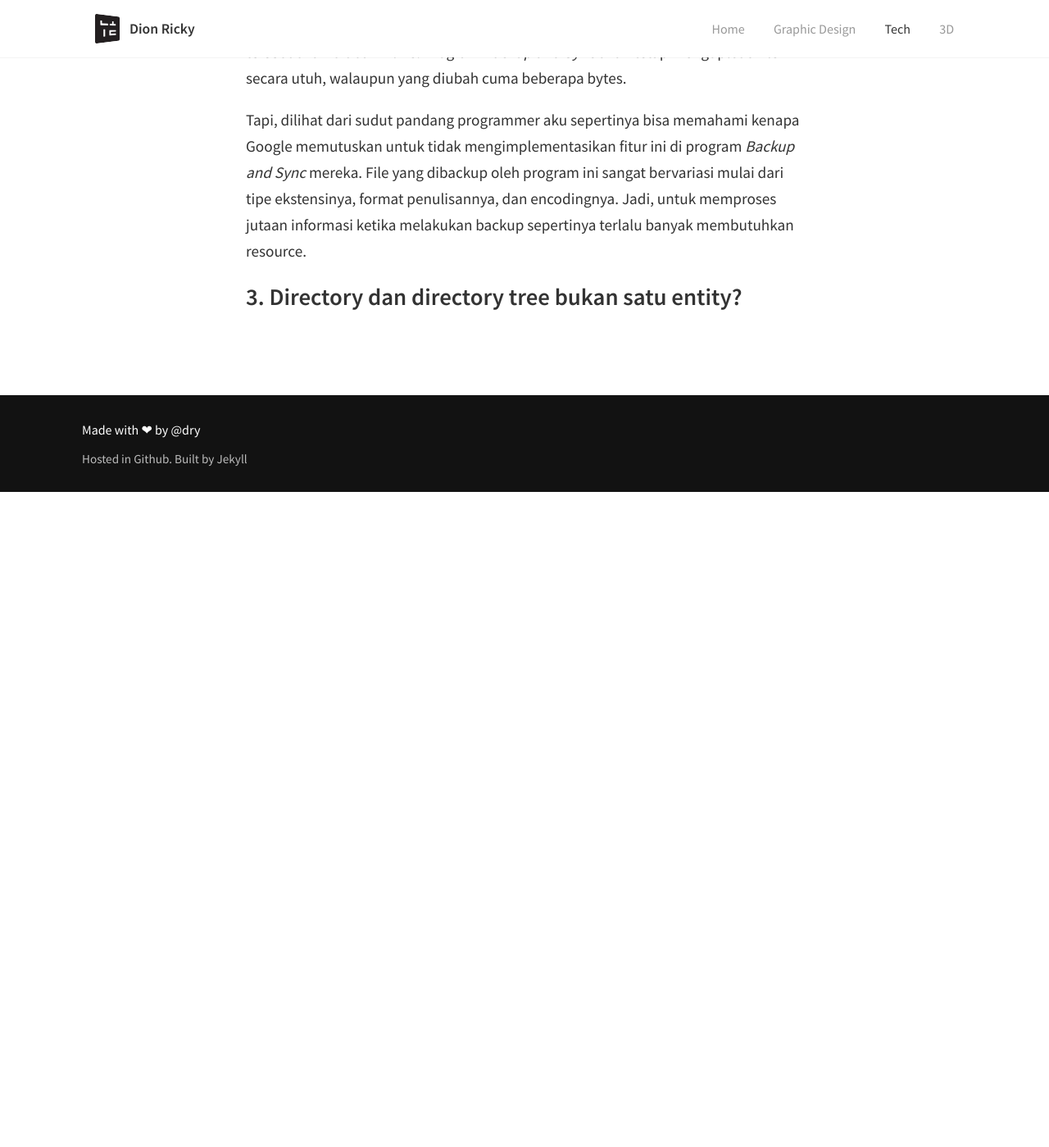
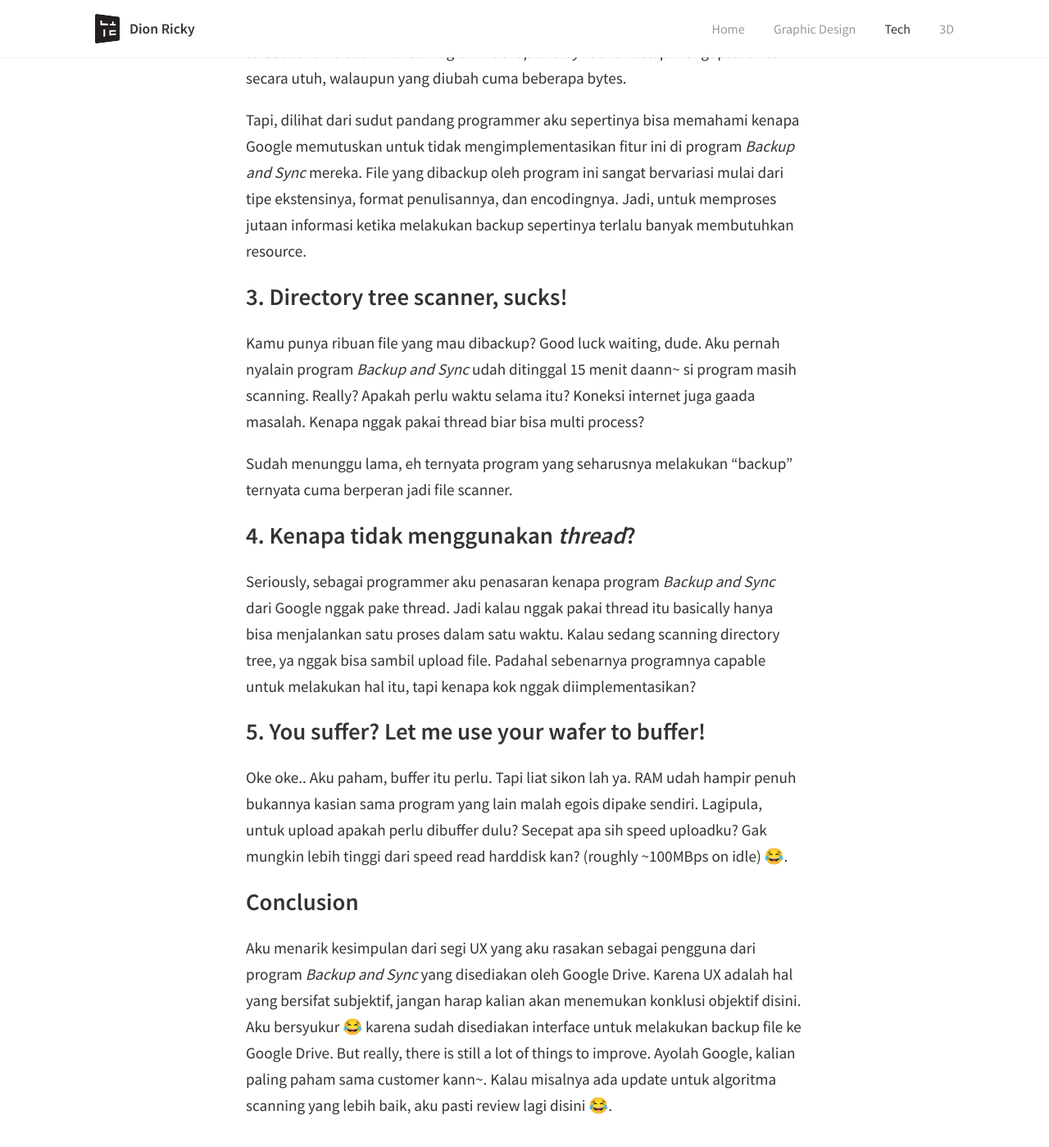
Before and after one commit to dion-ricky/blog_old, a Jekyll site: the page built from _posts/2019-11-15-google-drive-backup-and-sync.md, in a window 1280 px wide and 1400 px high, scrolled down 1127 px. Shown: the whole window at 82% size. Built offline with Jekyll 4.4.1, drawn with Linux system fonts in a browser that asks for light colours; emoji names are drawn with the system emoji font; before the commit the page ends 1727 px from its top, so only the background shows below that; some of the changed text lies outside the part shown.

Commit message:
finishing up first post

```diff
--- a/_posts/2019-11-13-google-drive-backup-and-sync.md
+++ b/_posts/2019-11-15-google-drive-backup-and-sync.md
@@ -28,4 +28,16 @@
 
 Tapi, dilihat dari sudut pandang programmer aku sepertinya bisa memahami kenapa Google memutuskan untuk tidak mengimplementasikan fitur ini di program _Backup and Sync_ mereka. File yang dibackup oleh program ini sangat bervariasi mulai dari tipe ekstensinya, format penulisannya, dan encodingnya. Jadi, untuk memproses jutaan informasi ketika melakukan backup sepertinya terlalu banyak membutuhkan resource.
 
-## 3. Directory dan directory tree bukan satu entity?
+## 3. Directory tree scanner, sucks!
+Kamu punya ribuan file yang mau dibackup? Good luck waiting, dude. Aku pernah nyalain program _Backup and Sync_ udah ditinggal 15 menit daann~ si program masih scanning. Really? Apakah perlu waktu selama itu? Koneksi internet juga gaada masalah. Kenapa nggak pakai thread biar bisa multi process?
+
+Sudah menunggu lama, eh ternyata program yang seharusnya melakukan "backup" ternyata cuma berperan jadi file scanner.
+
+## 4. Kenapa tidak menggunakan _thread_?
+Seriously, sebagai programmer aku penasaran kenapa program _Backup and Sync_ dari Google nggak pake thread. Jadi kalau nggak pakai thread itu basically hanya bisa menjalankan satu proses dalam satu waktu. Kalau sedang scanning directory tree, ya nggak bisa sambil upload file. Padahal sebenarnya programnya capable untuk melakukan hal itu, tapi kenapa kok nggak diimplementasikan?
+
+## 5. You suffer? Let me use your wafer to buffer!
+Oke oke.. Aku paham, buffer itu perlu. Tapi liat sikon lah ya. RAM udah hampir penuh bukannya kasian sama program yang lain malah egois dipake sendiri. Lagipula, untuk upload apakah perlu dibuffer dulu? Secepat apa sih speed uploadku? Gak mungkin lebih tinggi dari speed read harddisk kan? (roughly ~100MBps on idle) :joy:.
+
+## Conclusion
+Aku menarik kesimpulan dari segi UX yang aku rasakan sebagai pengguna dari program _Backup and Sync_ yang disediakan oleh Google Drive. Karena UX adalah hal yang bersifat subjektif, jangan harap kalian akan menemukan konklusi objektif disini. Aku bersyukur :joy: karena sudah disediakan interface untuk melakukan backup file ke Google Drive. But really, there is still a lot of things to improve. Ayolah Google, kalian paling paham sama customer kann~. Kalau misalnya ada update untuk algoritma scanning yang lebih baik, aku pasti review lagi disini :joy:.
```
